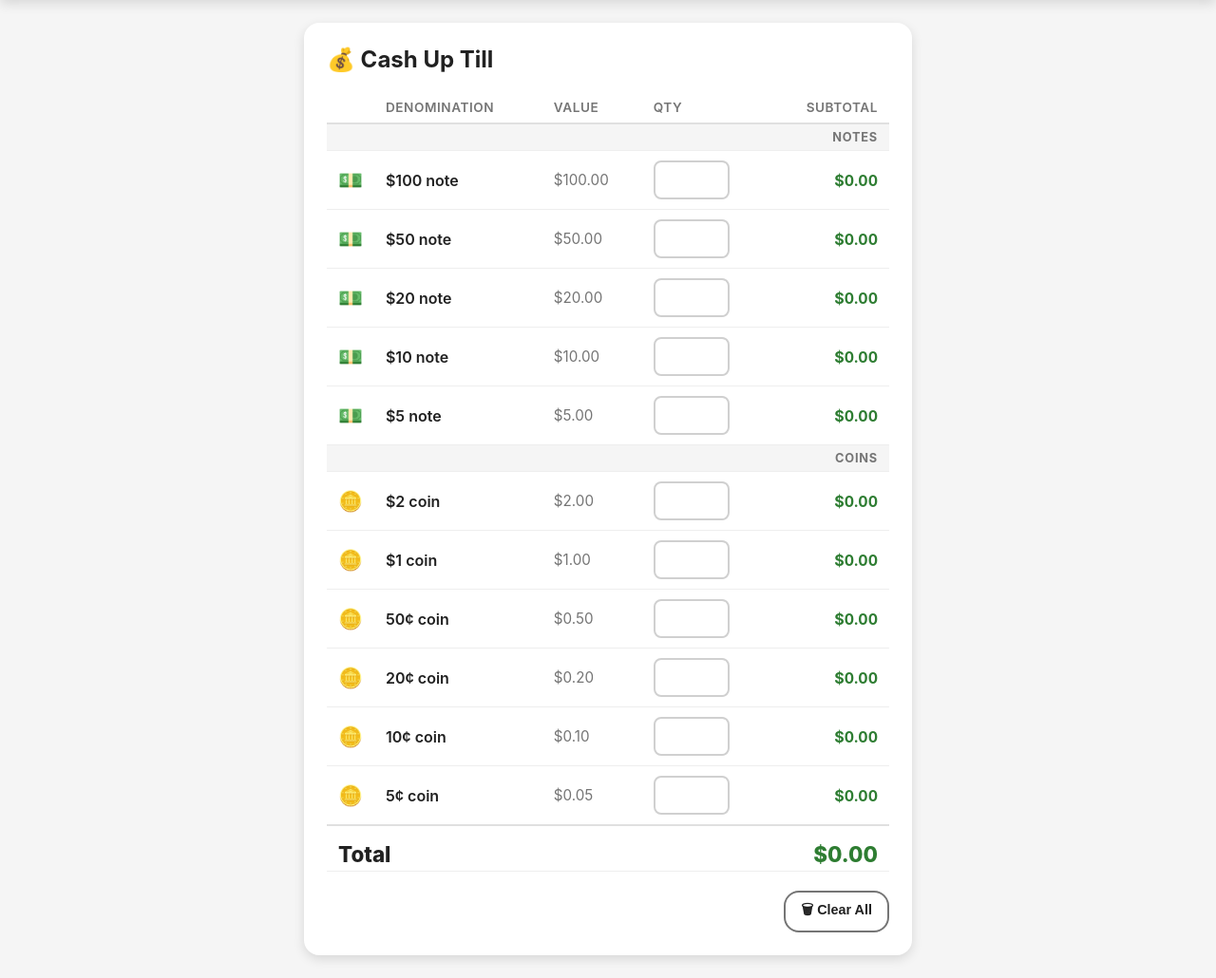
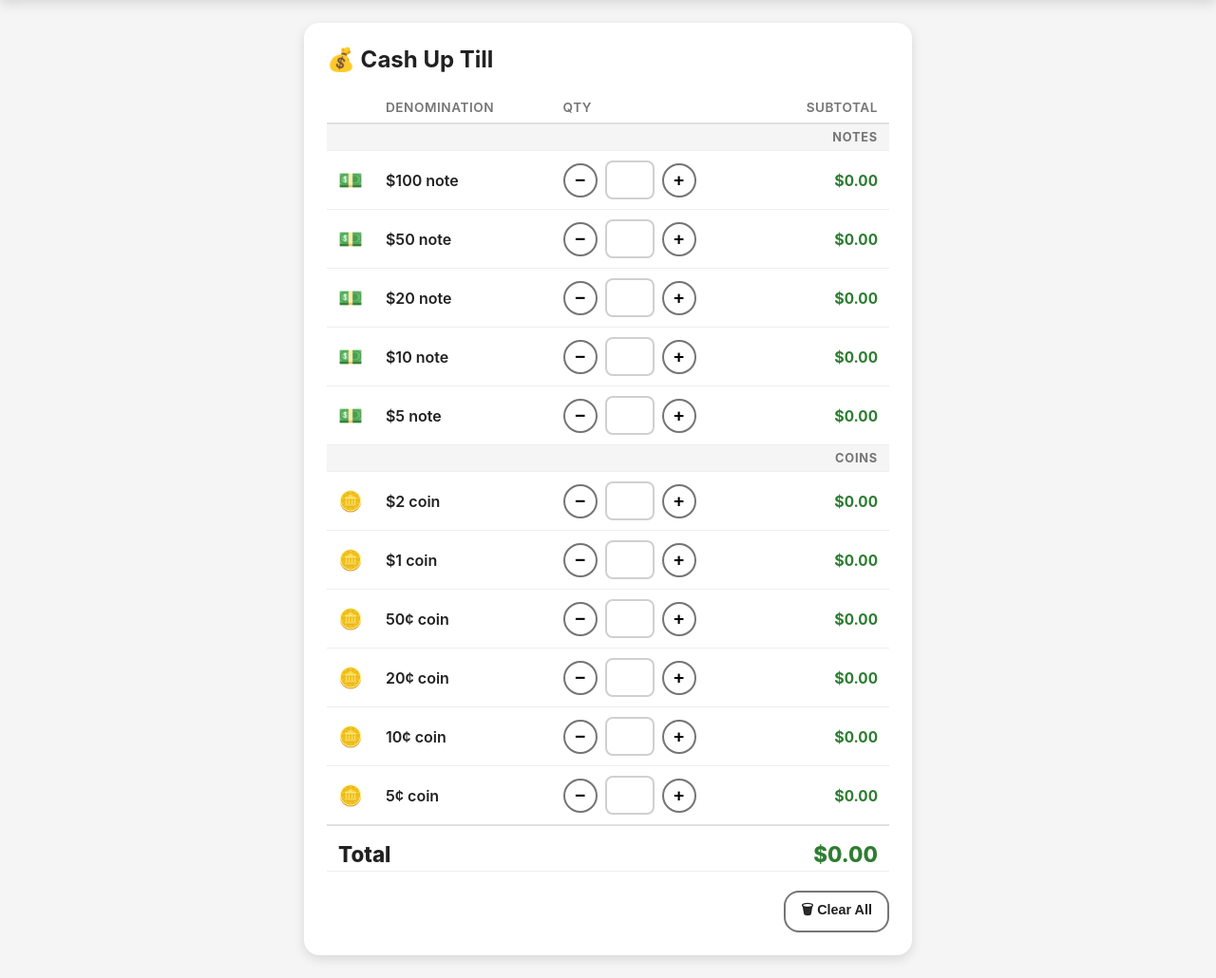
Before and after one commit to kallangerard/shopping-game, a Django app: page /till/ in a window 1280 px wide. Shown: the part 68-1098 px from the top of the page at 95% size. Run offline with Django 5.2, Linux system fonts and the light colour scheme.

Commit message:
Add +/− buttons to till quantity inputs, remove redundant Value column (#48)
https://claude.ai/code/session_012MH9DUU6xvPM7uqjdR2mC8

Co-authored-by: Claude <noreply@anthropic.com>

```diff
--- a/store/templates/store/till.html
+++ b/store/templates/store/till.html
@@ -40,16 +40,37 @@
 
   .denom-symbol { font-size: 1.3rem; width: 36px; }
   .denom-label { font-weight: 600; }
-  .denom-value { color: var(--muted); font-size: 0.95rem; }
+
+  .cart-row-qty {
+    display: flex;
+    align-items: center;
+    gap: 8px;
+  }
+  .qty-btn {
+    width: 36px;
+    height: 36px;
+    border-radius: 50%;
+    border: 2px solid var(--muted);
+    background: transparent;
+    font-size: 1.2rem;
+    font-weight: 700;
+    cursor: pointer;
+    display: flex;
+    align-items: center;
+    justify-content: center;
+    transition: background 0.1s;
+    flex-shrink: 0;
+  }
+  .qty-btn:hover { background: #eeeeee; }
 
   .qty-input {
-    width: 80px;
-    padding: 8px 10px;
+    width: 52px;
+    padding: 8px 6px;
     border: 2px solid #d0d0d0;
     border-radius: 8px;
     font-size: 1.1rem;
     font-weight: 600;
-    text-align: right;
+    text-align: center;
     transition: border-color 0.15s;
   }
   .qty-input:focus { outline: none; border-color: var(--green); }
@@ -83,95 +104,83 @@
         <tr>
           <th></th>
           <th>Denomination</th>
-          <th>Value</th>
           <th>Qty</th>
           <th>Subtotal</th>
         </tr>
       </thead>
       <tbody>
-        <tr class="section-header"><td colspan="5">Notes</td></tr>
+        <tr class="section-header"><td colspan="4">Notes</td></tr>
         <tr>
           <td class="denom-symbol">💵</td>
           <td class="denom-label">$100 note</td>
-          <td class="denom-value">$100.00</td>
-          <td><input class="qty-input" type="number" min="0" step="1" inputmode="numeric" data-cents="10000" oninput="recalculate()"></td>
+          <td><div class="cart-row-qty"><button type="button" class="qty-btn" onclick="adjust(this,-1)">−</button><input class="qty-input" type="number" min="0" step="1" inputmode="numeric" data-cents="10000" oninput="recalculate()"><button type="button" class="qty-btn" onclick="adjust(this,1)">+</button></div></td>
           <td class="row-subtotal">$0.00</td>
         </tr>
         <tr>
           <td class="denom-symbol">💵</td>
           <td class="denom-label">$50 note</td>
-          <td class="denom-value">$50.00</td>
-          <td><input class="qty-input" type="number" min="0" step="1" inputmode="numeric" data-cents="5000" oninput="recalculate()"></td>
+          <td><div class="cart-row-qty"><button type="button" class="qty-btn" onclick="adjust(this,-1)">−</button><input class="qty-input" type="number" min="0" step="1" inputmode="numeric" data-cents="5000" oninput="recalculate()"><button type="button" class="qty-btn" onclick="adjust(this,1)">+</button></div></td>
           <td class="row-subtotal">$0.00</td>
         </tr>
         <tr>
           <td class="denom-symbol">💵</td>
           <td class="denom-label">$20 note</td>
-          <td class="denom-value">$20.00</td>
-          <td><input class="qty-input" type="number" min="0" step="1" inputmode="numeric" data-cents="2000" oninput="recalculate()"></td>
+          <td><div class="cart-row-qty"><button type="button" class="qty-btn" onclick="adjust(this,-1)">−</button><input class="qty-input" type="number" min="0" step="1" inputmode="numeric" data-cents="2000" oninput="recalculate()"><button type="button" class="qty-btn" onclick="adjust(this,1)">+</button></div></td>
           <td class="row-subtotal">$0.00</td>
         </tr>
         <tr>
           <td class="denom-symbol">💵</td>
           <td class="denom-label">$10 note</td>
-          <td class="denom-value">$10.00</td>
-          <td><input class="qty-input" type="number" min="0" step="1" inputmode="numeric" data-cents="1000" oninput="recalculate()"></td>
+          <td><div class="cart-row-qty"><button type="button" class="qty-btn" onclick="adjust(this,-1)">−</button><input class="qty-input" type="number" min="0" step="1" inputmode="numeric" data-cents="1000" oninput="recalculate()"><button type="button" class="qty-btn" onclick="adjust(this,1)">+</button></div></td>
           <td class="row-subtotal">$0.00</td>
         </tr>
         <tr>
           <td class="denom-symbol">💵</td>
           <td class="denom-label">$5 note</td>
-          <td class="denom-value">$5.00</td>
-          <td><input class="qty-input" type="number" min="0" step="1" inputmode="numeric" data-cents="500" oninput="recalculate()"></td>
+          <td><div class="cart-row-qty"><button type="button" class="qty-btn" onclick="adjust(this,-1)">−</button><input class="qty-input" type="number" min="0" step="1" inputmode="numeric" data-cents="500" oninput="recalculate()"><button type="button" class="qty-btn" onclick="adjust(this,1)">+</button></div></td>
           <td class="row-subtotal">$0.00</td>
         </tr>
-        <tr class="section-header"><td colspan="5">Coins</td></tr>
+        <tr class="section-header"><td colspan="4">Coins</td></tr>
         <tr>
           <td class="denom-symbol">🪙</td>
           <td class="denom-label">$2 coin</td>
-          <td class="denom-value">$2.00</td>
-          <td><input class="qty-input" type="number" min="0" step="1" inputmode="numeric" data-cents="200" oninput="recalculate()"></td>
+          <td><div class="cart-row-qty"><button type="button" class="qty-btn" onclick="adjust(this,-1)">−</button><input class="qty-input" type="number" min="0" step="1" inputmode="numeric" data-cents="200" oninput="recalculate()"><button type="button" class="qty-btn" onclick="adjust(this,1)">+</button></div></td>
           <td class="row-subtotal">$0.00</td>
         </tr>
         <tr>
           <td class="denom-symbol">🪙</td>
           <td class="denom-label">$1 coin</td>
-          <td class="denom-value">$1.00</td>
-          <td><input class="qty-input" type="number" min="0" step="1" inputmode="numeric" data-cents="100" oninput="recalculate()"></td>
+          <td><div class="cart-row-qty"><button type="button" class="qty-btn" onclick="adjust(this,-1)">−</button><input class="qty-input" type="number" min="0" step="1" inputmode="numeric" data-cents="100" oninput="recalculate()"><button type="button" class="qty-btn" onclick="adjust(this,1)">+</button></div></td>
           <td class="row-subtotal">$0.00</td>
         </tr>
         <tr>
           <td class="denom-symbol">🪙</td>
           <td class="denom-label">50¢ coin</td>
-          <td class="denom-value">$0.50</td>
-          <td><input class="qty-input" type="number" min="0" step="1" inputmode="numeric" data-cents="50" oninput="recalculate()"></td>
+          <td><div class="cart-row-qty"><button type="button" class="qty-btn" onclick="adjust(this,-1)">−</button><input class="qty-input" type="number" min="0" step="1" inputmode="numeric" data-cents="50" oninput="recalculate()"><button type="button" class="qty-btn" onclick="adjust(this,1)">+</button></div></td>
           <td class="row-subtotal">$0.00</td>
         </tr>
         <tr>
           <td class="denom-symbol">🪙</td>
           <td class="denom-label">20¢ coin</td>
-          <td class="denom-value">$0.20</td>
-          <td><input class="qty-input" type="number" min="0" step="1" inputmode="numeric" data-cents="20" oninput="recalculate()"></td>
+          <td><div class="cart-row-qty"><button type="button" class="qty-btn" onclick="adjust(this,-1)">−</button><input class="qty-input" type="number" min="0" step="1" inputmode="numeric" data-cents="20" oninput="recalculate()"><button type="button" class="qty-btn" onclick="adjust(this,1)">+</button></div></td>
           <td class="row-subtotal">$0.00</td>
         </tr>
         <tr>
           <td class="denom-symbol">🪙</td>
           <td class="denom-label">10¢ coin</td>
-          <td class="denom-value">$0.10</td>
-          <td><input class="qty-input" type="number" min="0" step="1" inputmode="numeric" data-cents="10" oninput="recalculate()"></td>
+          <td><div class="cart-row-qty"><button type="button" class="qty-btn" onclick="adjust(this,-1)">−</button><input class="qty-input" type="number" min="0" step="1" inputmode="numeric" data-cents="10" oninput="recalculate()"><button type="button" class="qty-btn" onclick="adjust(this,1)">+</button></div></td>
           <td class="row-subtotal">$0.00</td>
         </tr>
         <tr>
           <td class="denom-symbol">🪙</td>
           <td class="denom-label">5¢ coin</td>
-          <td class="denom-value">$0.05</td>
-          <td><input class="qty-input" type="number" min="0" step="1" inputmode="numeric" data-cents="5" oninput="recalculate()"></td>
+          <td><div class="cart-row-qty"><button type="button" class="qty-btn" onclick="adjust(this,-1)">−</button><input class="qty-input" type="number" min="0" step="1" inputmode="numeric" data-cents="5" oninput="recalculate()"><button type="button" class="qty-btn" onclick="adjust(this,1)">+</button></div></td>
           <td class="row-subtotal">$0.00</td>
         </tr>
       </tbody>
       <tfoot>
         <tr class="total-row">
-          <td colspan="4" class="total-label">Total</td>
+          <td colspan="3" class="total-label">Total</td>
           <td class="total-amount" id="grandTotal">$0.00</td>
         </tr>
       </tfoot>
@@ -185,6 +194,12 @@
 
 {% block extra_script %}
 <script>
+  function adjust(btn, delta) {
+    const input = btn.closest('.cart-row-qty').querySelector('.qty-input');
+    input.value = Math.max(0, (parseInt(input.value, 10) || 0) + delta);
+    recalculate();
+  }
+
   function fmt(cents) {
     return '$' + (cents / 100).toFixed(2);
   }
```
